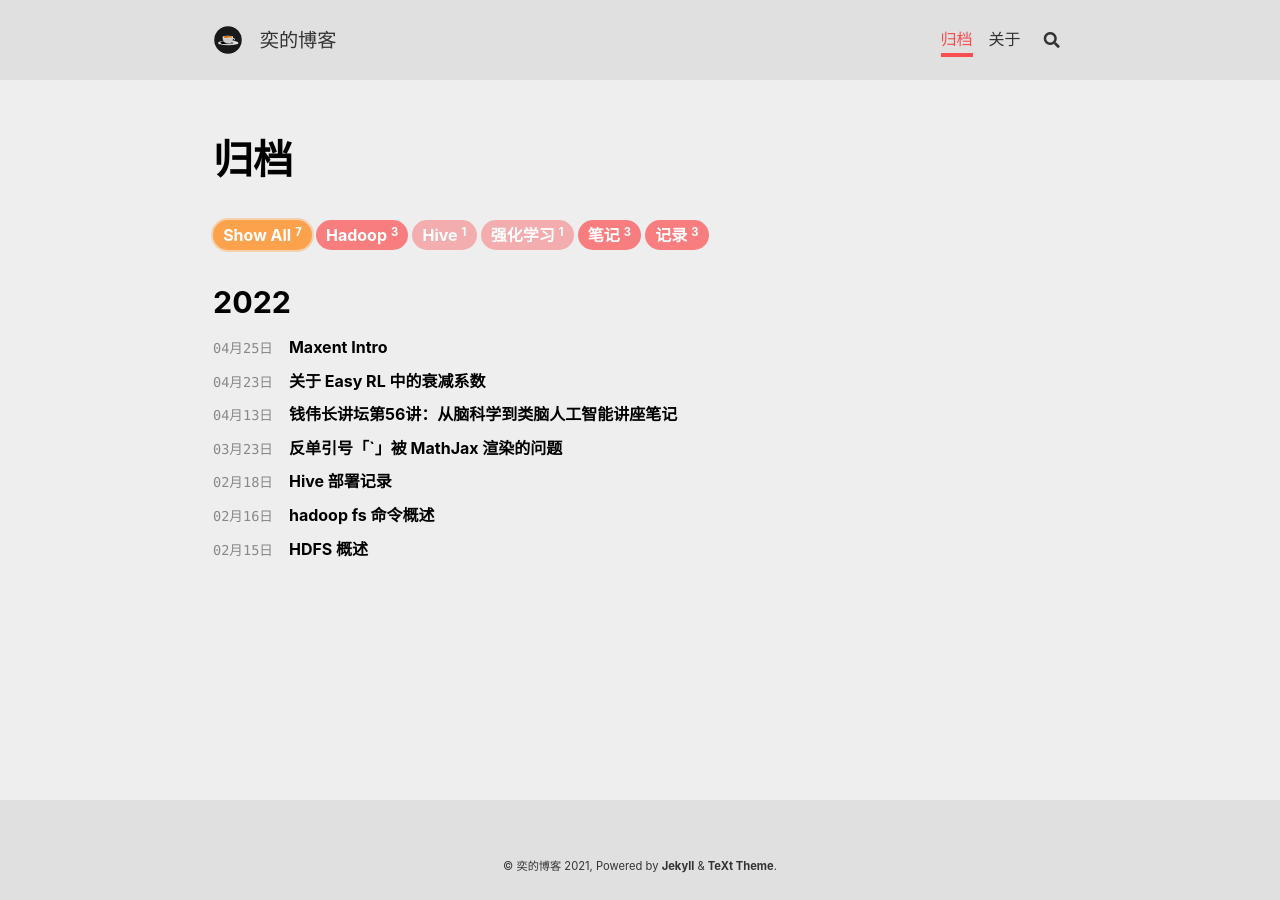
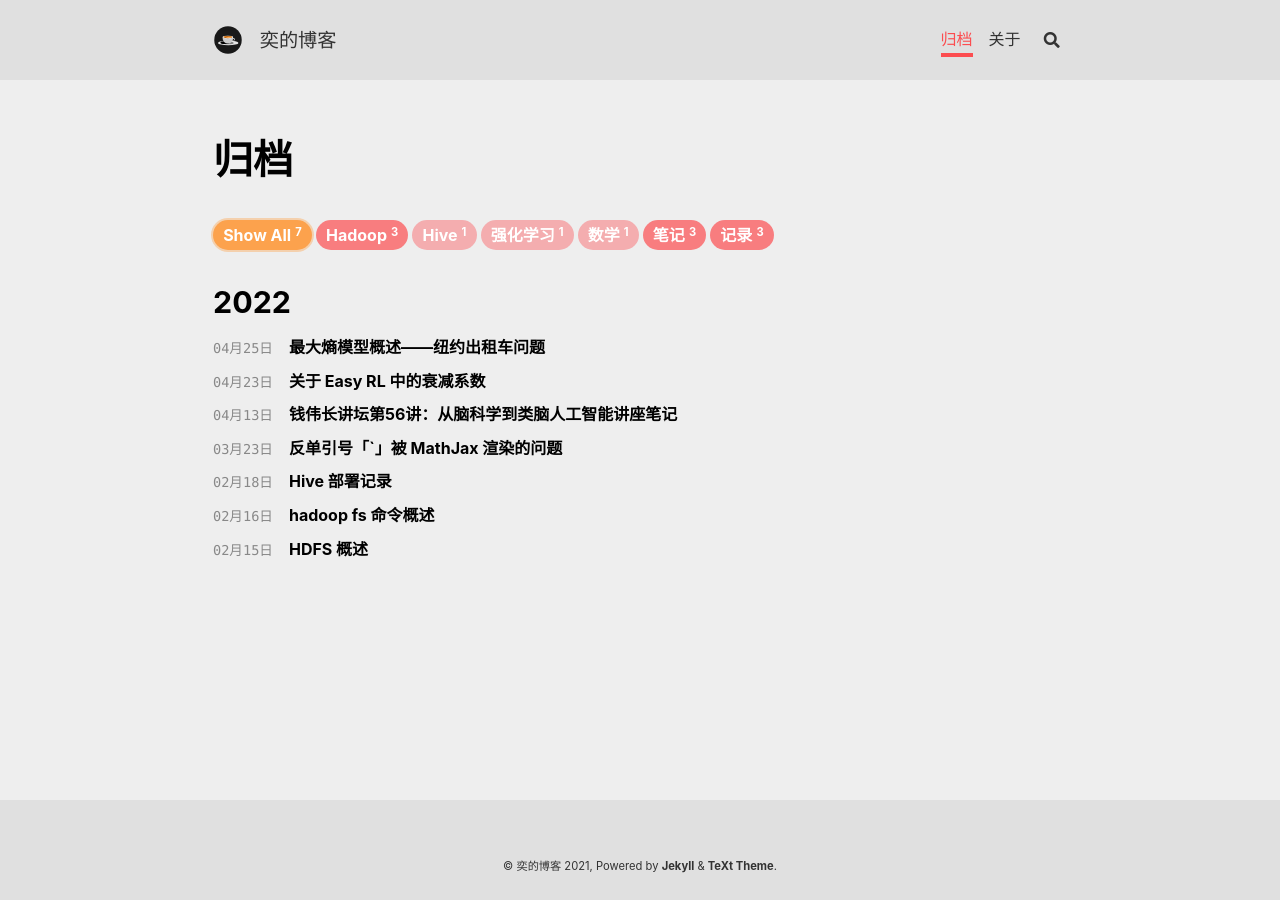
Before and after one commit to uncle-yi/uncle-yi.github.io, a Jekyll site: the page built from archive.html, in a window 1280 px wide. Built offline with Jekyll 4.4.1, drawn with Linux system fonts in a browser that asks for light colours; nearby versions of some CDN libraries; some of the changed lines change nothing that is shown.

Commit message:
Update post

````diff
--- a/_posts/2022-04-25-maxent-intro.md
+++ b/_posts/2022-04-25-maxent-intro.md
@@ -1,6 +1,11 @@
+---
+title: 最大熵模型概述——纽约出租车问题
+tags: 数学
+---
+
 ## 前言
 
-最大熵方法的主要作用场景在于通过仅有的一部分数据 K 来预测远远大于它的实际可能数据量 N。
+最大熵方法的主要作用场景在于通过仅有的一部分数据 $K$ 来预测远远大于它的实际可能数据量 $N$。
 
 $$ K\ll N $$
 
@@ -10,30 +15,30 @@
 
 问题：一个市民需要多长时间才能在纽约市叫到出租车？
 
-针对这个问题，我们现在有一组观测 T（例：T = {6,3,4,6,2,3,2,6,4,4}），那么一种最直观的方法求 p(x)（需要 x 分钟的可能性），就是求 x 在 T 中的频率（例：p(6) = 0.3）。那么这个模型或者说方法的幼稚之处在与整个系统有无限多种情况（甚至是只考虑离散的情况下也有许多可能性），而这些情况单纯只是未被观测到，但是模型的输出单纯的认为这些可能性为 0，所以实际应用中是不可能这么做的。
+针对这个问题，我们现在有一组观测 $T$（例：$T = \{6,3,4,6,2,3,2,6,4,4\}$），那么一种最直观的方法求 $p(x)$（需要 $x$ 分钟的可能性），就是求 $x$ 在 $T$ 中的频率（例：$p(6) = 0.3$）。那么这个模型或者说方法的幼稚之处在与整个系统有无限多种情况（甚至是只考虑离散的情况下也有许多可能性），而这些情况单纯只是未被观测到，但是模型的输出单纯的认为这些可能性为 $0$，所以实际应用中是不可能这么做的。
 
-那么这里为了不使用类似的天真模型，有人定义了一种方法。要求出一个 p（我们把它称作 $P_{MaxEnt}$ 或 $P_{ME}$，它：
+那么这里为了不使用类似的天真模型，有人定义了一种方法。要求出一个 $p$（我们把它称作 $P_{MaxEnt}$ 或 $P_{ME}$，它：
 
 1. 满足我们已知的一些约束；
 2. 在所有满足这些约束的概率分布中拥有最大的熵（信息熵）。
 
 在这之中，约束总是以**期望**的形式出现（比如上述的平均等待时间），可以用如下公式表示：
 
-$$<x>=\int_0^\infty P(x)x\ dx,$$
+$$\lt x\gt=\int_0^\infty P(x)x\ dx,$$
 
-如果可离散化的话 $<x>=\sum _{x=0}^\infty P(x)x.$
+如果可离散化的话 $\lt x\gt=\sum _{x=0}^\infty P(x)x.$
 
 对于类似的分布，如果需要讨论的话，还有：
 
-$$<x^2>=\int_0^\infty p(x)x^2\ dx,$$
+$$\lt x^2\gt=\int_0^\infty p(x)x^2\ dx,$$
 
-$$<f(x)=\int_0^\infty p(x)f(x)\ dx.$$
+$$\lt f(x)\gt=\int_0^\infty p(x)f(x)\ dx.$$
 
-那么回到出租车等待时间，这里我们需要限制等待时间的概率分布 $P_{ME}(x)$ 的期望值 $<x>_{P_{ME}} = 4\ min$ ，这个过程可以被称作：constraint step。
+那么回到出租车等待时间，这里我们需要限制等待时间的概率分布 $P_{ME}(x)$ 的期望值 $\lt x\gt>_{P_{ME}} = 4\ min$ ，这个过程可以被称作：constraint step。
 
 下一步，可以称为 entropy maximization step，选择熵最大的分布。信息熵的公式如下：
 
-$H(p)=-\sum_0^\infty P_{ME}(x)\ logP_{ME}(x).$
+$$H(p)=-\sum_0^\infty P_{ME}(x)\ logP_{ME}(x).$$
 
 它的意义仅在于，除了已知的几个均值类的限制条件之外，保持对于整个系统的最大不确定性。可以看出这个方法得到的分布是相当主观的。
 
@@ -45,35 +50,83 @@
 
 其中 $\lambda$ 被称为拉格朗日乘数（Lagrange multiplier）。
 
-回到之前的出租车等待时间的例子，那么假设现在有两个限制条件（4 min 以及 100%），设 S 为 分布 p 的信息熵，$g_i$ 为 $p$ 的第 $i$ 个限制条件，那么这个公式可以写为：
+回到之前的出租车等待时间的例子，那么假设现在有两个限制条件（4 min 以及 100%），设 $S$ 为 分布 $p$ 的信息熵，$g_i$ 为 $p$ 的第 $i$ 个限制条件，那么这个公式可以写为：
 
 $$\frac{\partial S}{\partial p_i}=\lambda_1 \frac{\partial g_1}{\partial p_i}+\lambda_2 \frac{\partial g_2}{\partial p_i}.$$
 
-其中：
-$$
-\left\{
+其中：$\left\{
     \begin{array}{**lr**}
     g_1(\vec p)=\sum_{i=0}^\infty p_ii=4\ min, &\\
     g_2(\vec p)=\sum_{i=0}^\infty p_i=1.
 	\end{array}
-\right.
-$$
-根据信息熵公式：
+\right.$根据信息熵公式：
 
 $$S=-\sum_{i=0}^\infty p_ilog\ p_i,$$
 
 $$\frac{\partial S}{\partial p_i}=-(log\ p_i+1).$$
 
-求导很容易得到：
-$$
-\left\{
+求导很容易得到：$\left\{
     \begin{array}{**lr**}
-    \frac{\partial g_1}{\partial p_i}=i, &\\
-    \frac{\partial g_2}{\partial p_i}=1.
+    \frac{\partial g_{1}}{\partial p_{i}}=i, &\\
+    \frac{\partial g_{2}}{\partial p_{i}}=1.
 	\end{array}
-\right.
-$$
-则根据公式 ()
+\right.$则将等式 (7) 代入等式 (9) 可得等式 (10)：
+
+$$-log\ p_i-1=\lambda_1 i+\lambda_2.$$
+
+可以得到结果：$p_i=e^{-1-\lambda_1i-\lambda_2}$。设 $Z=e^{1+\lambda_2}$，则$p_i=\frac{e^{-\lambda_1i}}{Z}$。接下来为了求解 $p$，就需要得到对应的 $\lambda_1$ 和 $Z$。根据 $g_2=1$ 可得等式 (11)：
+
+$$Z=\sum_{i=0}^{\infty}e^{-\lambda_1i}.$$
+
+则现在只要知道 $\lambda_1$ 就可以求出 $p_i$ ，再根据 $g_1= 4$ 可得等式(12)：
+
+$$\frac{1}{Z}\sum_{i=0}^\infty ie^{-\lambda_1i}=4.$$
+
+那么这里我引用的 YouTube 视频略微有一些问题，因为他对等式 (11) 使用了几何级数的求和公式（$i\rightarrow \infty$）（要注意这里的 $i$ 指代的是无穷的概率分布 $p_i$ 的 $i$，而不是限制个数 $i$ 的 $i$），又对求和公式求极限，得到等式 $Z=\frac{1}{1-e^{-\lambda_1}}$。之所以有一些问题，是因为这里默认了 $\lambda_1\gt0$，所以这里要么有一些不严谨，要么有额外的原因能确保它确实大于 0。
+
+对于等式 (11) 可以用几何级数公式求解，但是等式 (12) 成分比较复杂，但是这里若对 (11) 两侧求偏导数，可得 $\frac{\partial Z}{\partial \lambda_1}=-\sum_{i=0}^\infty ie^{-\lambda_1i}$ ，则 (12) 可改写为：
+
+$$-\frac{1}{Z}\frac{\partial Z}{\partial \lambda_1}=4.$$
+
+为了让 (11) 和 (13) 联系起来，在求 $Z$ 的偏导数可得：
+
+$$\frac{\partial Z}{\partial \lambda_1}=\frac{e^{-\lambda_1}}{(1-e^{-\lambda_1})^2}.$$
+
+将 (14) 带入 (13) 可得：
+
+$$-\frac{1}{Z}\frac{\partial Z}{\partial \lambda_1}=\frac{e^{-\lambda_1}}{(1-e^{-\lambda_1})}=4.$$
+
+接下来只要计算等式 (15)，即可得 $\lambda_1$。这里我使用了 Numpy 的 log 函数求解得 $\lambda_1=0.22314355131420976$。代入 $p(x)=\frac{e^{-\lambda_1x}}{Z}$ ，$p(x) = \frac{(0.8)^x}{5}$。
+
+最后的结果如下所示：
+
+```python
+import numpy as np
+import matplotlib.pyplot as plt
+
+p = 0.8**np.arange(0,60)/5
+
+f = plt.figure(figsize=(8,4))
+plt.grid('on')
+plt.plot(range(60),p)
+plt.savefig("taxi_q.svg")
+plt.show()
+```
+
+![]({{ site.url }}\assets\images\2022-04-25\taxi_q.svg)
+
+验证一下限制条件：
+
+```python
+print(f"验证分布的总和为：{np.sum(p)}（应接近1）\n验证分布的期望为：{np.sum(p*np.arange(60))}（应接近4）")
+```
+
+输出为：
+
+```
+验证分布的总和为：0.9999984675044594（应接近1）
+验证分布的期望为：3.999901920285387（应接近4）
+```
 
 ## 引用
 
````
Also changed, not shown: assets/images/2022-04-25/taxi_q.svg (added).
